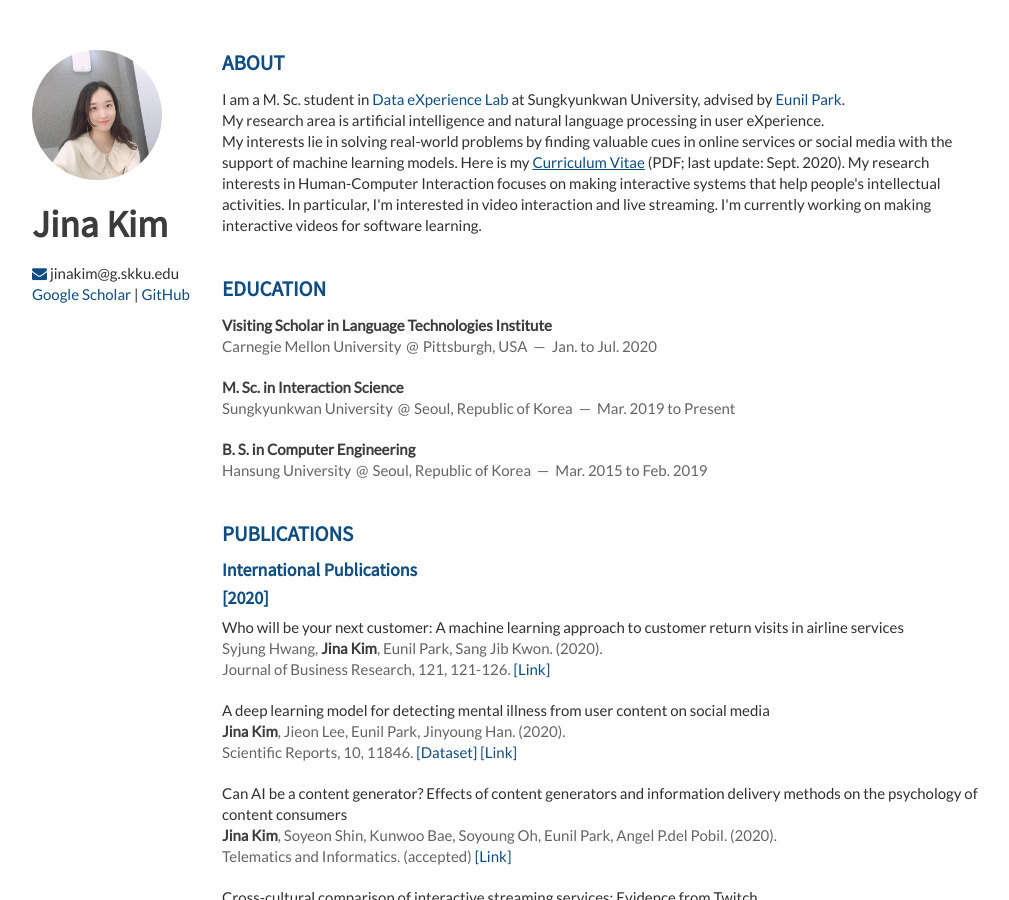
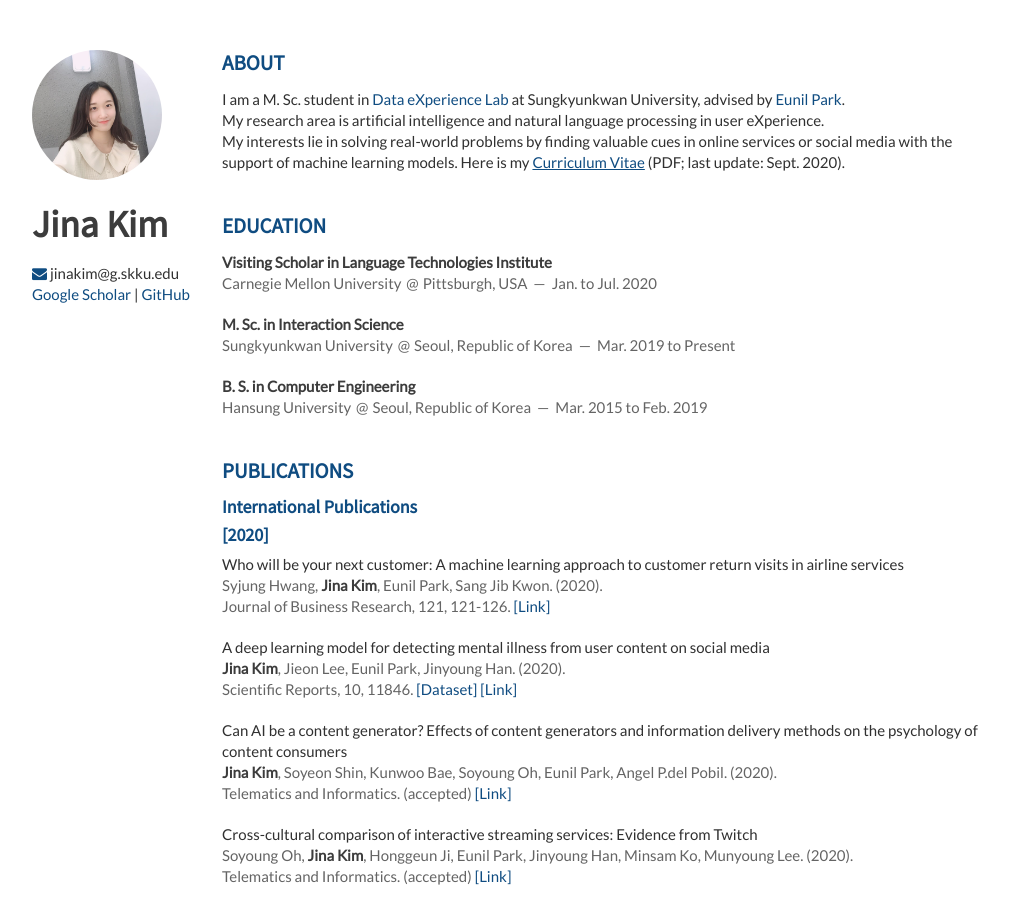
Before and after one commit to Jina-Kim/Jina-Kim.github.io, a Jekyll site: the page built from index.html, in a window 1280 px wide and 900 px high. Shown: the whole window, without its empty margins (138-1147 px from the left). Built offline with Jekyll 4.4.1, drawn with Linux system fonts in a browser that asks for light colours; nearby versions of some CDN libraries; the list of posts is cut into pages by our own code.

Commit message:
Update about.html

```diff
--- a/_includes/about.html
+++ b/_includes/about.html
@@ -7,7 +7,6 @@
          </br>
           My interests lie in solving real-world problems by finding valuable cues in online services or social media with the support of machine learning models. Here is my <a href="https://drive.google.com/open?id=1JfQXtRegyqwXPrufVbjaKHcjvO033bx8" style="text-decoration: underline">Curriculum Vitae</a> (PDF; last update: Sept. 2020).
 
-        My research interests in Human-Computer Interaction focuses on making interactive systems that help people's intellectual activities. In particular, I'm interested in video interaction and live streaming. I'm currently working on making interactive videos for software learning.
         </p>
     </article>
 </section>
```
